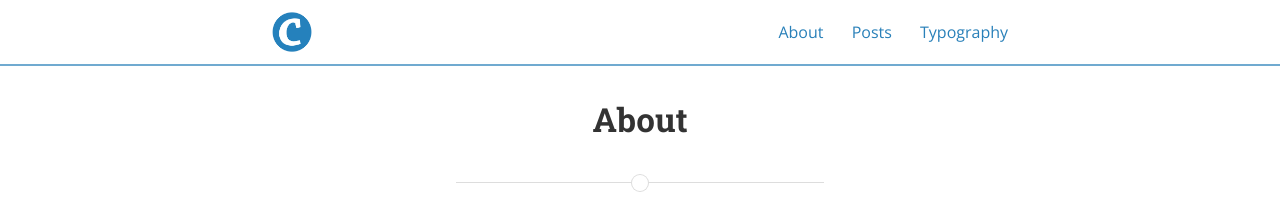
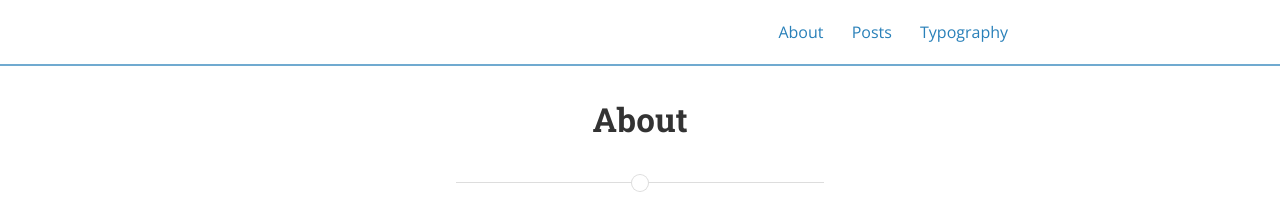
Before and after one commit to laelnasan/test-netdev-prod, a Jekyll site: the page built from about.md, in a window 1280 px wide. Shown: the top 202 px of the page. Built offline with Jekyll 4.4.1, drawn with Linux system fonts in a browser that asks for light colours; nearby versions of some CDN libraries.

Commit message:
Fixing assets path in github pages
Signed-off-by: Gustavo Lopes <gustavolopesce17@gmail.com>

```diff
--- a/_config.yml
+++ b/_config.yml
@@ -20,8 +20,8 @@
 # root of your server.
 baseurl: "" # the subpath of your site, e.g. /blog/
 url: "" # the base hostname & protocol for your site
-cover: "/assets/header_image.jpg"
-logo: "/assets/logo.png"
+cover: "assets/header_image.jpg"
+logo: "assets/logo.png"
 
 # Build settings
 markdown: kramdown
```
